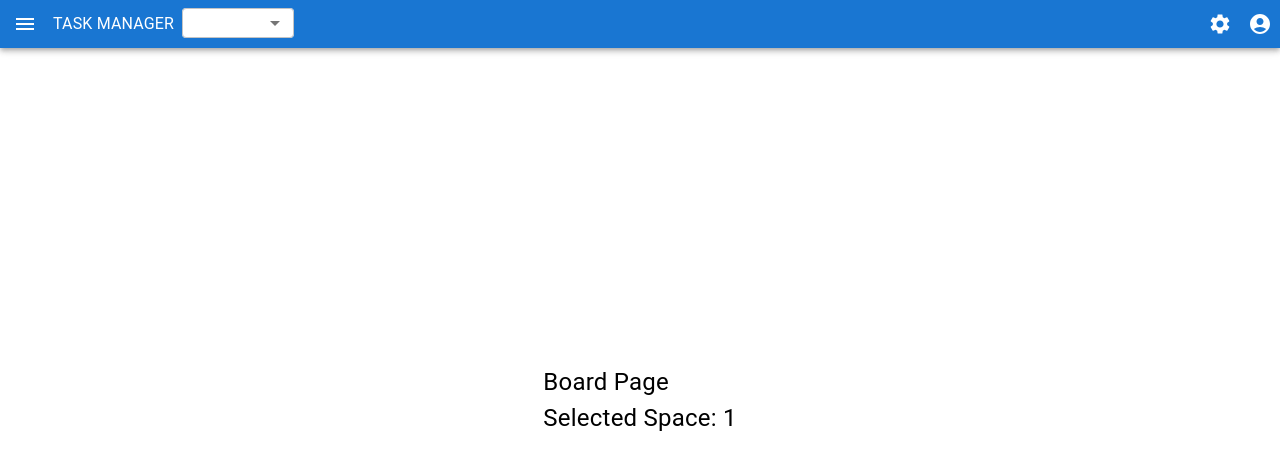
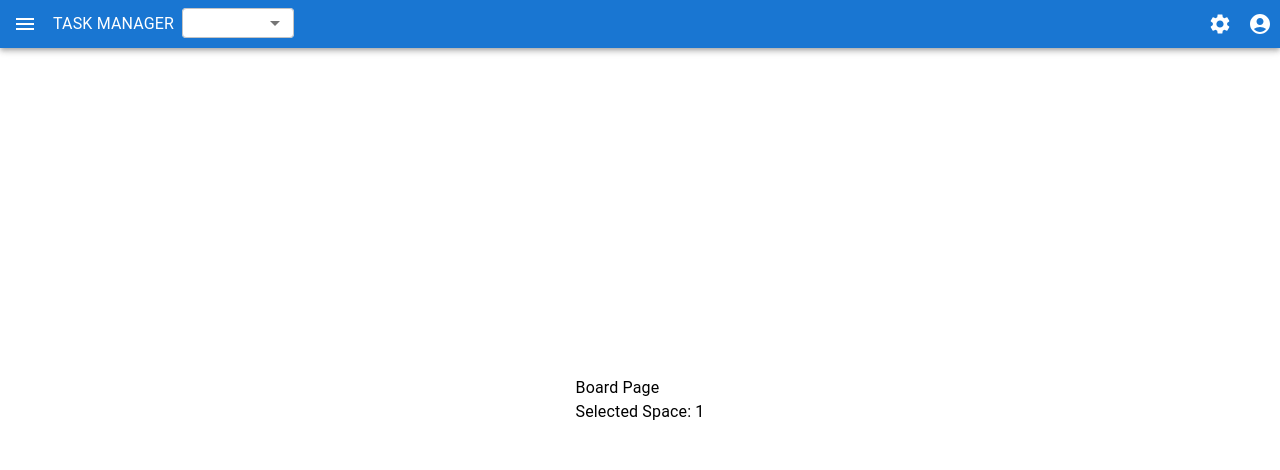
Before and after one commit to Natan-Gorecki/TaskManager, a Next.js app in the folder TaskManager.Client/: page /spaces/1/board in a window 1280 px wide. Shown: the top 470 px of the page. Built offline with nearby package versions, Linux system fonts and the light colour scheme.

Commit message:
feat: remove duplicated styling for centered labels

```diff
--- a/TaskManager.Client/src/app/globals.css
+++ b/TaskManager.Client/src/app/globals.css
@@ -0,0 +1,11 @@
+.fullscreen-center {
+  position: absolute;
+  top: 0;
+  height: 100vh;
+  width: 100vw;
+  display: flex;
+  flex-direction: column;
+  justify-content: center;
+  align-items: center;
+  font-size: 24px;
+}
--- a/TaskManager.Client/src/app/spaces/[spaceKey]/board/page.tsx
+++ b/TaskManager.Client/src/app/spaces/[spaceKey]/board/page.tsx
@@ -8,17 +8,7 @@ interface BoardPageProps {
 
 export default function BoardPage({ params }: BoardPageProps): React.ReactElement {
   return (
-    <Typography sx={{
-      position: 'absolute',
-      top: 0,
-      height: '100vh',
-      width: '100vw',
-      display: 'flex',
-      flexDirection: 'column',
-      justifyContent: 'center',
-      alignItems: 'center',
-      fontSize: '24px'
-    }}>
+    <Typography className='fullscreen-center'>
         Board Page <br/>
         Selected Space: {decodeURIComponent(params.spaceKey)}
     </Typography>
```
Also changed, not shown: TaskManager.Client/src/app/page.tsx (+1 -10 lines), TaskManager.Client/src/app/spaces/[spaceKey]/dashboard/page.tsx (+1 -11 lines), TaskManager.Client/src/app/spaces/[spaceKey]/tasks/page.tsx (+1 -11 lines).
